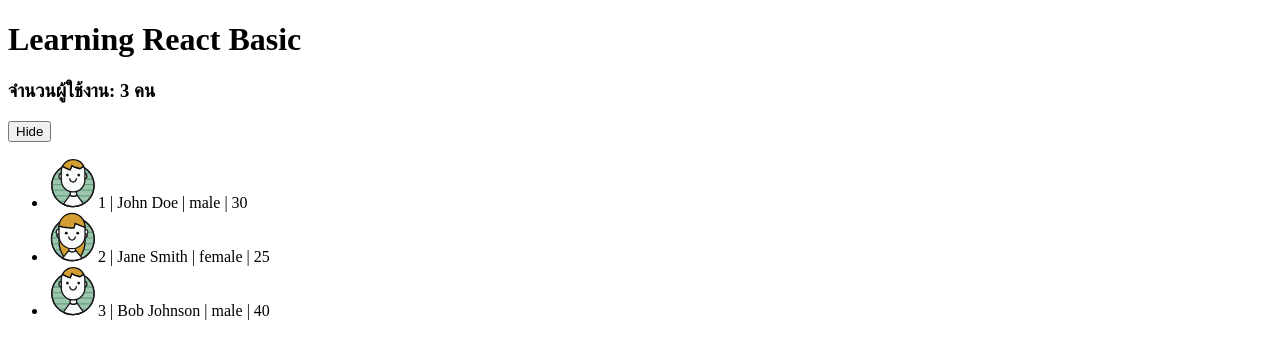
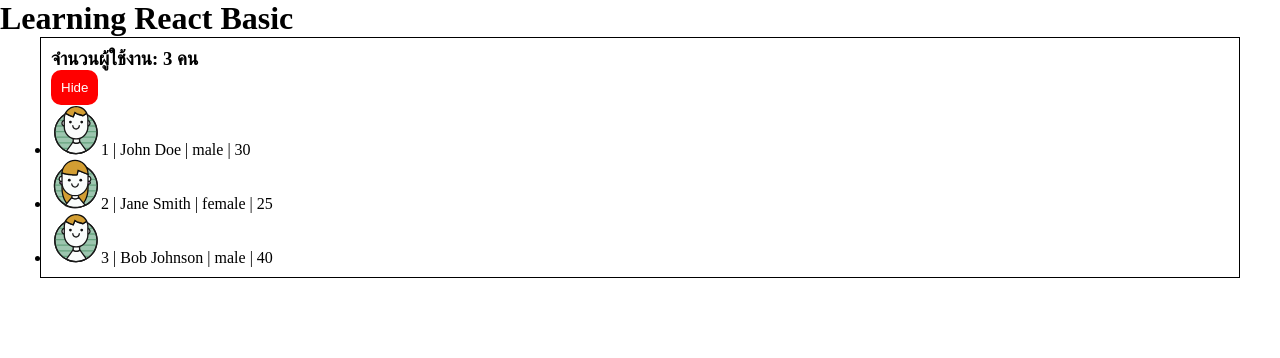
Before and after one commit to PetchAuisui/learning-react-basic, a React (Vite) app: page / in a window 1280 px wide. Shown: the top 358 px of the page. Built offline with nearby package versions, Linux system fonts and the light colour scheme.

Commit message:
Global style

```diff
--- a/src/App.jsx
+++ b/src/App.jsx
@@ -5,7 +5,9 @@ function App() {
   return (
     <>
       <Header />
-      <PersonList />
+      <main>
+        <PersonList />
+      </main>
     </>
   )
 
--- a/src/index.css
+++ b/src/index.css
@@ -1,111 +1,21 @@
-:root {
-  --text: #6b6375;
-  --text-h: #08060d;
-  --bg: #fff;
-  --border: #e5e4e7;
-  --code-bg: #f4f3ec;
-  --accent: #aa3bff;
-  --accent-bg: rgba(170, 59, 255, 0.1);
-  --accent-border: rgba(170, 59, 255, 0.5);
-  --social-bg: rgba(244, 243, 236, 0.5);
-  --shadow:
-    rgba(0, 0, 0, 0.1) 0 10px 15px -3px, rgba(0, 0, 0, 0.05) 0 4px 6px -2px;
-
-  --sans: system-ui, 'Segoe UI', Roboto, sans-serif;
-  --heading: system-ui, 'Segoe UI', Roboto, sans-serif;
-  --mono: ui-monospace, Consolas, monospace;
-
-  font: 18px/145% var(--sans);
-  letter-spacing: 0.18px;
-  color-scheme: light dark;
-  color: var(--text);
-  background: var(--bg);
-  font-synthesis: none;
-  text-rendering: optimizeLegibility;
-  -webkit-font-smoothing: antialiased;
-  -moz-osx-font-smoothing: grayscale;
-
-  @media (max-width: 1024px) {
-    font-size: 16px;
-  }
-}
-
-@media (prefers-color-scheme: dark) {
-  :root {
-    --text: #9ca3af;
-    --text-h: #f3f4f6;
-    --bg: #16171d;
-    --border: #2e303a;
-    --code-bg: #1f2028;
-    --accent: #c084fc;
-    --accent-bg: rgba(192, 132, 252, 0.15);
-    --accent-border: rgba(192, 132, 252, 0.5);
-    --social-bg: rgba(47, 48, 58, 0.5);
-    --shadow:
-      rgba(0, 0, 0, 0.4) 0 10px 15px -3px, rgba(0, 0, 0, 0.25) 0 4px 6px -2px;
-  }
-
-  #social .button-icon {
-    filter: invert(1) brightness(2);
-  }
-}
-
-body {
+*{
   margin: 0;
-}
-
-#root {
-  width: 1126px;
-  max-width: 100%;
-  margin: 0 auto;
-  text-align: center;
-  border-inline: 1px solid var(--border);
-  min-height: 100svh;
-  display: flex;
-  flex-direction: column;
+  padding: 0;
   box-sizing: border-box;
 }
 
-h1,
-h2 {
-  font-family: var(--heading);
-  font-weight: 500;
-  color: var(--text-h);
+button{
+  background: red;
+  color: white;
+  padding: 10px;
+  cursor: pointer;
+  border: none;
+  border-radius: 10px;
 }
 
-h1 {
-  font-size: 56px;
-  letter-spacing: -1.68px;
-  margin: 32px 0;
-  @media (max-width: 1024px) {
-    font-size: 36px;
-    margin: 20px 0;
-  }
-}
-h2 {
-  font-size: 24px;
-  line-height: 118%;
-  letter-spacing: -0.24px;
-  margin: 0 0 8px;
-  @media (max-width: 1024px) {
-    font-size: 20px;
-  }
-}
-p {
-  margin: 0;
-}
-
-code,
-.counter {
-  font-family: var(--mono);
-  display: inline-flex;
-  border-radius: 4px;
-  color: var(--text-h);
-}
-
-code {
-  font-size: 15px;
-  line-height: 135%;
-  padding: 4px 8px;
-  background: var(--code-bg);
-}
+main{
+  max-width: 1200px;
+  min-width: 90vh;
+  margin: auto;
+  padding: 10px;
+  border: 1px solid #000;}
--- a/src/main.jsx
+++ b/src/main.jsx
@@ -1,6 +1,7 @@
 import { StrictMode } from 'react'
 import { createRoot } from 'react-dom/client'
 import App from './App.jsx'
+import './index.css'
 
 createRoot(document.getElementById('root')).render(
   <StrictMode>
```
